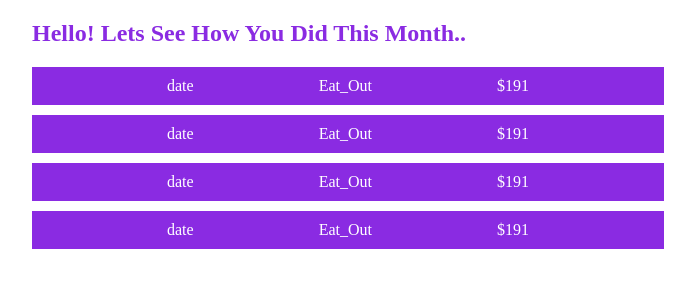
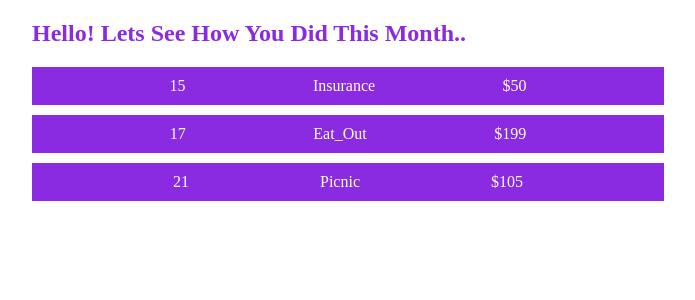
Before and after one commit to Sreeram2000/ReactDive, a React (Create React App) app in the folder expense_tracker/: page / in a window 1280 px wide. Shown: the top 300 px of the page, without its empty margins (292-987 px from the left). Built offline with nearby package versions, Linux system fonts and the light colour scheme.

Commit message:
creating and passing props

```diff
--- a/expense_tracker/src/App.js
+++ b/expense_tracker/src/App.js
@@ -1,13 +1,30 @@
 import './App.css';
 import Expenses from './components/Expenses'
 function App() {
-  const props = {
+  const expense = [
+    {
+      date : 15,
+      title: "Insurance",
+      cost : 50
+    },
+    {
+      date : 17,
+      title: "Eat_Out",
+      cost : 199
+    },
+    {
+      date : 21,
+      title: "Picnic",
+      cost : 105
+    }
+  ]
 
-  }
   return (
     <div className="App">
       <h2>Hello! Lets See How You Did This Month..</h2>
-      <Expenses />
+      <Expenses expenses={expense[0]} />
+      <Expenses expenses={expense[1]} />
+      <Expenses expenses={expense[2]} />
     </div>
   );
 }
--- a/expense_tracker/src/components/Expenses.js
+++ b/expense_tracker/src/components/Expenses.js
@@ -3,24 +3,9 @@ function Expenses(props) {
     return (
         <div className="Expenses-container">
             <div className="Expenses-item">
-                <div className="Expenses-date">date</div>
-                <div className="Expenses-title">Eat_Out</div>
-                <div className="Expenses-cost">$191</div>
-            </div>
-            <div className="Expenses-item">
-                <div className="Expenses-date">date</div>
-                <div className="Expenses-title">Eat_Out</div>
-                <div className="Expenses-cost">$191</div>
-            </div>
-            <div className="Expenses-item">
-                <div className="Expenses-date">date</div>
-                <div className="Expenses-title">Eat_Out</div>
-                <div className="Expenses-cost">$191</div>
-            </div>
-            <div className="Expenses-item">
-                <div className="Expenses-date">date</div>
-                <div className="Expenses-title">Eat_Out</div>
-                <div className="Expenses-cost">$191</div>
+                <div className="Expenses-date">{props.expenses.date}</div>
+                <div className="Expenses-title">{props.expenses.title}</div>
+                <div className="Expenses-cost">${props.expenses.cost}</div>
             </div>
         </div>
     )
```
